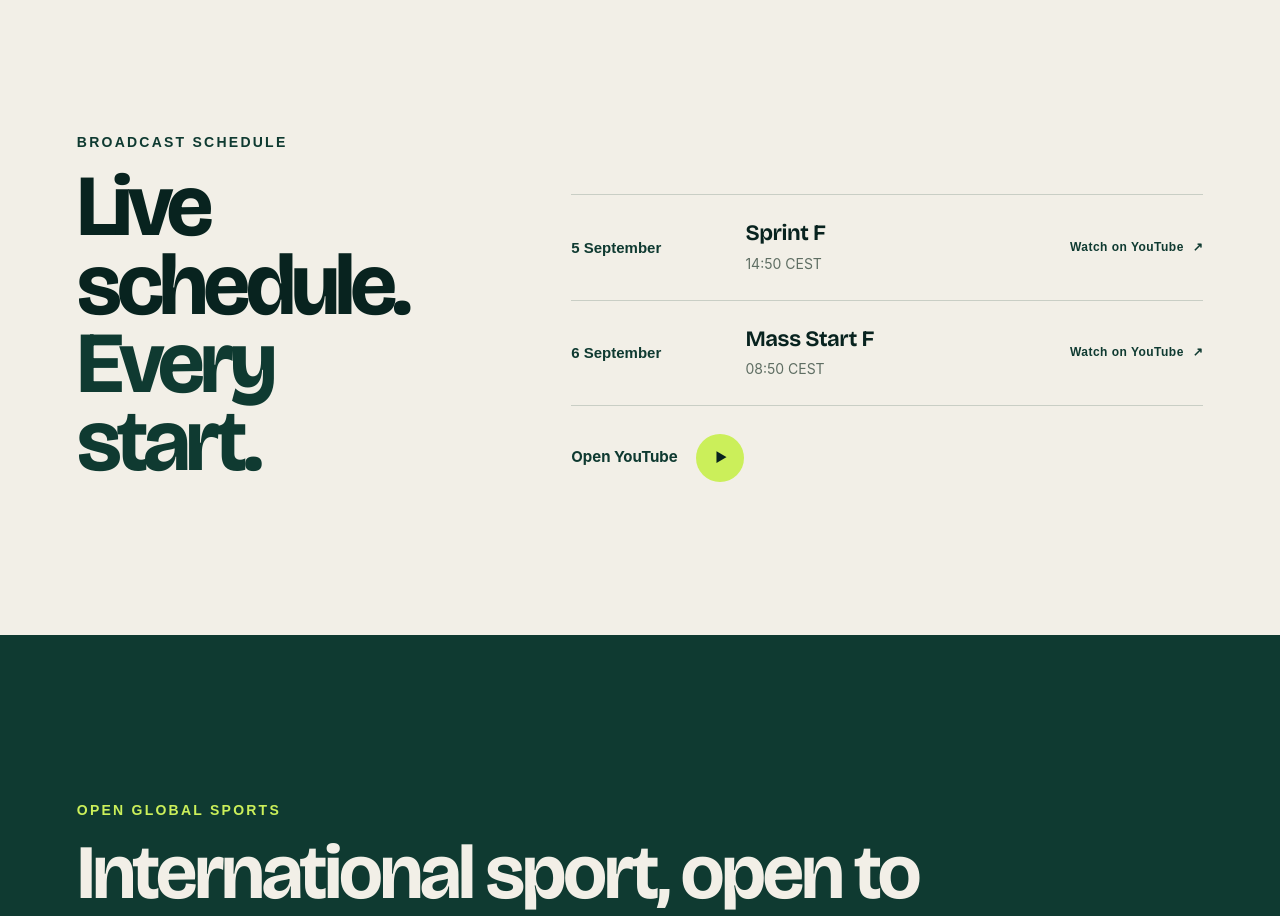
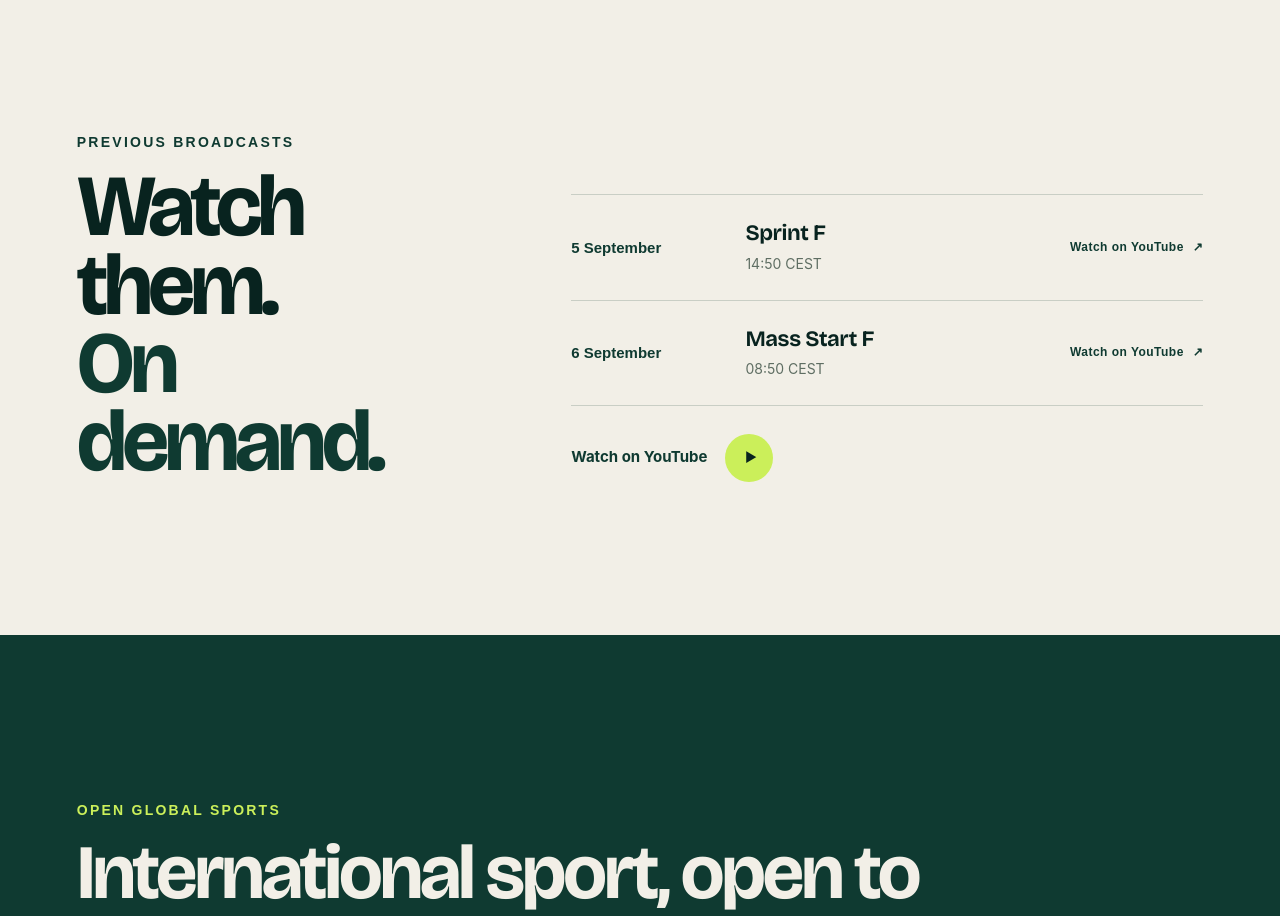
Before and after one commit to jendrellco/OGS-hemsida, a Next.js app: page / in a window 1280 px wide. Shown: the part 820-1736 px from the top of the page. Built offline with nearby package versions, Linux system fonts and the light colour scheme; a web font is replaced by a local one.

Commit message:
Present schedule as on-demand archive

```diff
--- a/app/page.tsx
+++ b/app/page.tsx
@@ -103,8 +103,8 @@ export default function Home() {
 
       <section className="schedule-section" id="schedule">
         <div className="section-intro">
-          <p className="eyebrow">Broadcast schedule</p>
-          <h2>Live schedule.<br /><span>Every start.</span></h2>
+          <p className="eyebrow">Previous broadcasts</p>
+          <h2>Watch them.<br /><span>On demand.</span></h2>
         </div>
         <div className="schedule-list">
           {events.map((item) => {
@@ -117,7 +117,7 @@ export default function Home() {
               </article>
             );
           })}
-          <a className="schedule-live-link" href={youtubeChannelUrl} target="_blank" rel="noreferrer"><b>Open YouTube</b><span className="play" aria-hidden="true">▶</span></a>
+          <a className="schedule-live-link" href={youtubeChannelUrl} target="_blank" rel="noreferrer"><b>Watch on YouTube</b><span className="play" aria-hidden="true">▶</span></a>
         </div>
       </section>
 
```
Also changed, not shown: 1 other file (tests, documents, lock files or other folders).
